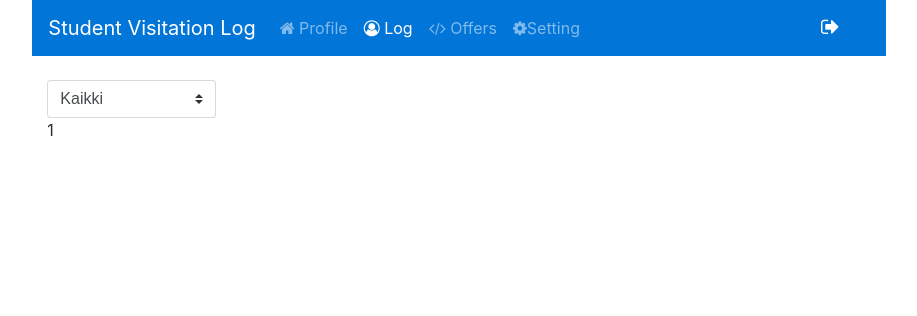
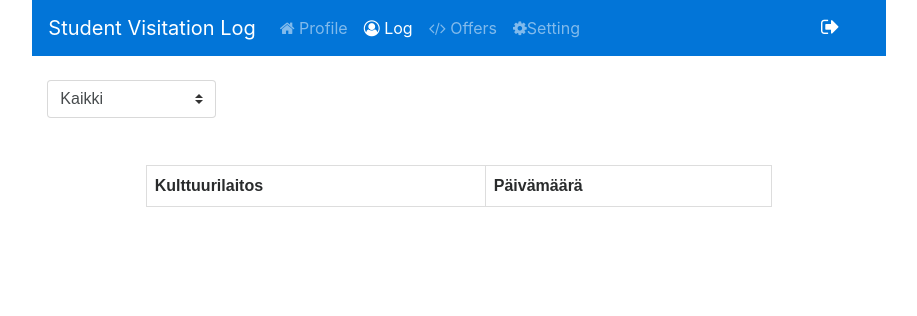
Before and after one commit to Dollium/MobileCulture_proj, a PHP site: page /studentVisitLog.php in a window 1280 px wide. Shown: the top 316 px of the page, without its empty margins (181-1098 px from the left). Run offline with PHP 8.4, Linux system fonts and the light colour scheme; the visitor is signed in with stand-in values (Sample User, id 1); tables that the repository leaves empty or names only in its code hold one stand-in row (values such as "Sample post"); lists and menus that the app fills with data are empty; some libraries are stand-ins or nearby versions.

Commit message:
Update studentVisitLog.php

```diff
--- a/studentVisitLog.php
+++ b/studentVisitLog.php
@@ -4,6 +4,7 @@ session_start();
 ini_set('display_errors', 1);
 error_reporting(E_ALL);
 $ID = $_SESSION['id'];
+$_SESSION['inst_filt'] = '';
 // print_r($_SESSION);
 ?>
 
@@ -25,13 +26,13 @@ $ID = $_SESSION['id'];
     .prev
     {
       margin-right: 50px;
-      text-decoration:underline;
+
 
     }
     .next
     {
     margin-left: 50px;
-    text-decoration:underline;
+
     }
     .pag
     {
@@ -148,11 +149,16 @@ $ID = $_SESSION['id'];
         <!-- INSTITUTION LIST -->
         <div class="logTable">
             <table>
+              <tr>
+                  <th>Kulttuurilaitos</th>
+                  <th>Päivämäärä</th>
+
+              </tr>
               <?php
               //check if the starting row variable was passed in the URL or not
               if (!isset($_GET['p']) or !is_numeric($_GET['p'])) {
                 //we give the value of the starting row to 0 because nothing was found in URL
-                $p = 1;
+                $p = 15;
               //otherwise we take the value from the URL
               } else {
                 $p = (int)$_GET['p'];
@@ -195,20 +201,35 @@ $ID = $_SESSION['id'];
         </div>
         <div class="logTable pag">
         <?php
+ // count records in database
+        $query = "SELECT COUNT(*) c FROM student_visits WHERE user_id = '$ID'";
+        $result = mysqli_query($conn, $query);
+        $row = mysqli_fetch_assoc($result);
+        $i = 0;
+        // Minus -10 so $p won't display an empty page
+        $total = $row['c'] -15;
+
+        if ($row['c'] > 15)
+        {
+
           //now this is the link..
-          $prev = $p - 1;
+          $prev = $p - 15;
           if($_SESSION['inst_filt'] == '')
           {
           //only print a "Previous" link if a "Next" was clicked
-          if ($prev >= 1) {
+          if ($prev > 0) {
               echo '<a class="previous" href="'.$_SERVER['PHP_SELF'].'?p='.$prev.'">Previous</a>';
             }
-            if ($prev < 1) {
+            if ($prev <= 0) {
                 echo '<a class="previous" href="" style="color:#b7b7b7;text-decoration: none;">Previous</a>';
               }
-            echo '<a class="next" href="'.$_SERVER['PHP_SELF'].'?p='.($p+1).'">Next</a>';
+            if($total > $p-1)
+            {
+            echo '<a class="next" href="'.$_SERVER['PHP_SELF'].'?p='.($p+15).'">Next</a>';
           }
-          ?>
+          }
+        }
+?>
         </div>
     </div>
 
```
